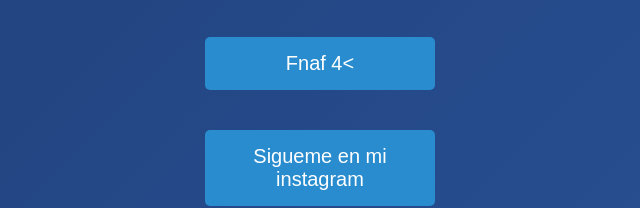
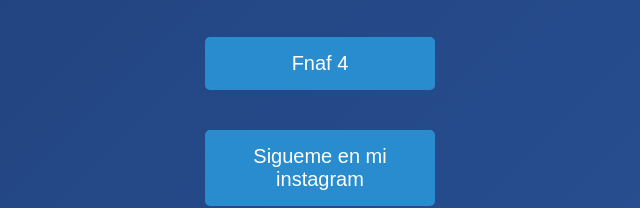
Before and after one commit to MC-jex/JonadeX, a plain HTML site: page index.html in a window 1280 px wide. Shown: the part 471-679 px from the top of the page, 320-960 px from the left. Drawn offline with Linux system fonts and the light colour scheme.

Commit message:
Update index.html

```diff
--- a/index.html
+++ b/index.html
@@ -45,7 +45,7 @@
     <a href="https://drive.google.com/file/d/14N_Bm4vHUlzneUt1blm4gGnfryjMADfS/view?usp=drive_link">Spotify</a>
     <a href="https://drive.google.com/file/d/14Fno03beSiUkxJALgitymF9pcDhXxbSC/view?usp=drive_link">Sonic Mania Plus</a>
     <a href="https://drive.google.com/file/d/1SQ99xe4Gxi0JqN8ewHPxeyJNleRvpRSi/view?usp=sharing">Minecraft 0.14.0</a>
-    <a href="https://https://drive.google.com/file/d/1Pb6-RHVaALh155CCSaznCa1x_YsLodxm/view?usp=drivesdk">Fnaf 4<
+    <a href="https://https://drive.google.com/file/d/1Pb6-RHVaALh155CCSaznCa1x_YsLodxm/view?usp=drivesdk">Fnaf 4
     <a href="https://www.instagram.com/jjona.idk/">Sigueme en mi instagram</a>
 
 </body>
```
